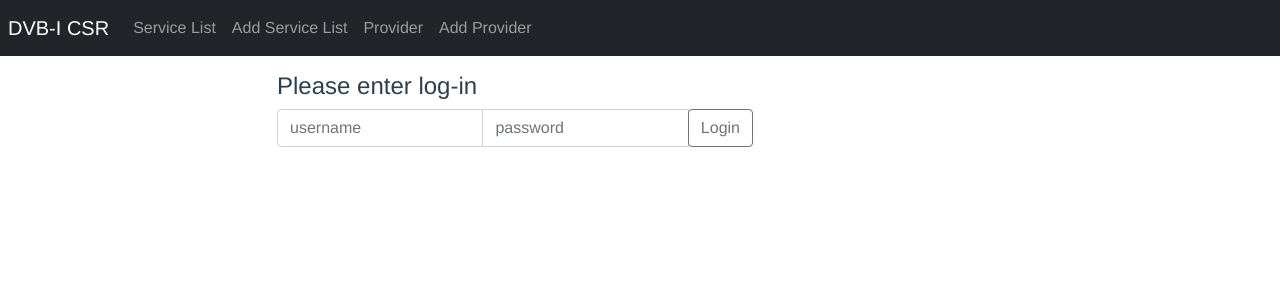
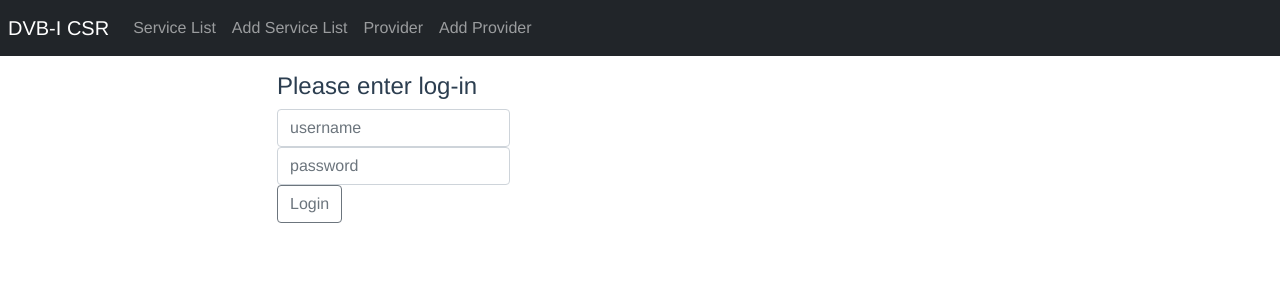
Before and after one commit to DVBProject/DVB-I-Reference-CSR, a Vue app in the folder frontend/: page /login in a window 1280 px wide. Shown: the top 300 px of the page. Built offline with nearby package versions, Linux system fonts and the light colour scheme.

Commit message:
login on enter keypress on password field, password input type changed

```diff
--- a/frontend/src/components/Login/Login.vue
+++ b/frontend/src/components/Login/Login.vue
@@ -4,10 +4,11 @@
     <div class="col-md-8">
       <h4>Please enter log-in</h4>
       <div class="input-group mb-3">
+        <form name="loginform" @submit.prevent="submitLogin">
           <input type="text" class="form-control" placeholder="username"
             v-model="username"/>
-        <input type="text" class="form-control" placeholder="password"
-          v-model="password"/>
+          <input type="password" class="form-control" placeholder="password"
+            v-model="password" @keyup.enter="submitLogin"/>
           <div class="input-group-append">
             <button class="btn btn-outline-secondary" type="button"
               @click="submitLogin"
@@ -15,6 +16,7 @@
               Login
             </button>
           </div>
+        </form>
       </div>
     </div>
 
```
Lines whose indentation alone changed are shown as unchanged.
